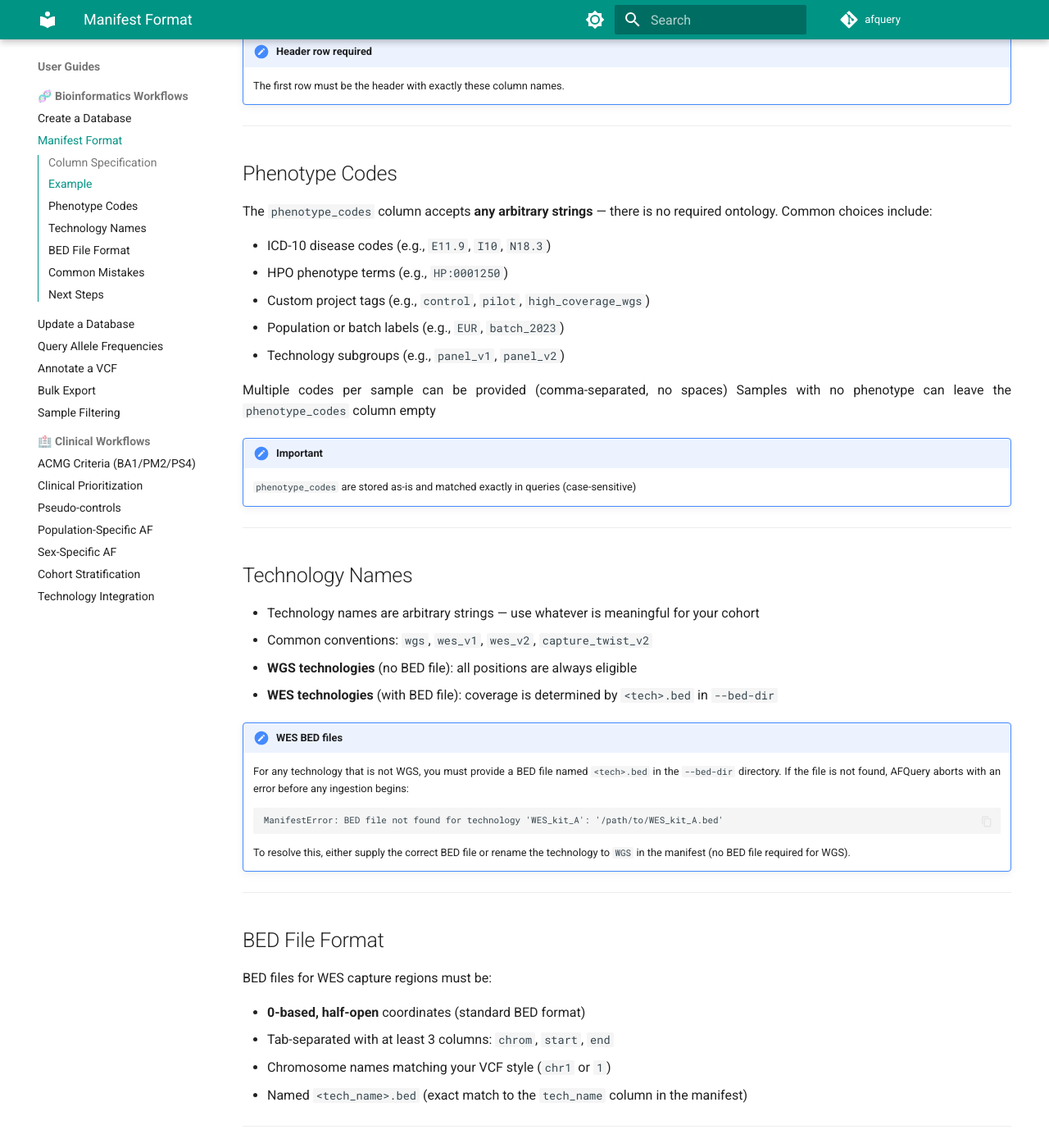
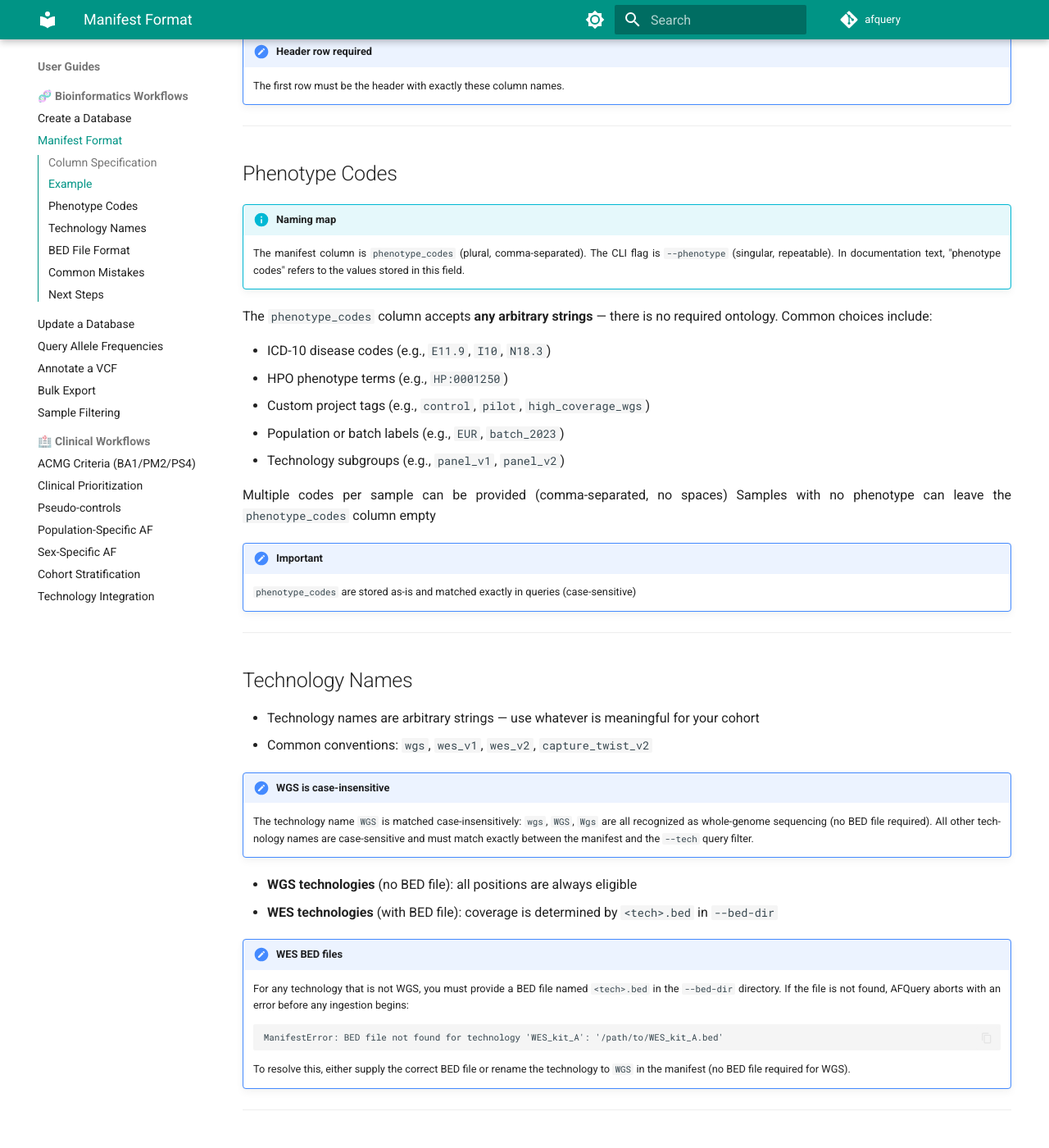
Before and after one commit to dlopez-bioinfo/afquery, an MkDocs documentation site: the page built from docs/guides/manifest-format.md, in a window 1280 px wide and 1400 px high, scrolled down 913 px. Shown: the whole window at 82% size. Built offline with MkDocs 1.6.1 and Material for MkDocs 9.7.7, drawn with Linux system fonts in a browser that asks for light colours; comment, search, counter and statistics services are not loaded.

Commit message:
docs: document WGS case-insensitivity and standardize terminology

```diff
--- a/docs/guides/manifest-format.md
+++ b/docs/guides/manifest-format.md
@@ -34,6 +34,9 @@ SAMP_005	/data/vcfs/SAMP_005.vcf.gz	female	wgs	E11.9,I10,N18.3
 
 ## Phenotype Codes
 
+!!! info "Naming map"
+    The manifest column is `phenotype_codes` (plural, comma-separated). The CLI flag is `--phenotype` (singular, repeatable). In documentation text, "phenotype codes" refers to the values stored in this field.
+
 The `phenotype_codes` column accepts **any arbitrary strings** — there is no required ontology. Common choices include:
 
 - ICD-10 disease codes (e.g., `E11.9`, `I10`, `N18.3`)
@@ -55,6 +58,10 @@ Samples with no phenotype can leave the `phenotype_codes` column empty
 
 - Technology names are arbitrary strings — use whatever is meaningful for your cohort
 - Common conventions: `wgs`, `wes_v1`, `wes_v2`, `capture_twist_v2`
+
+!!! note "WGS is case-insensitive"
+    The technology name `WGS` is matched case-insensitively: `wgs`, `WGS`, `Wgs` are all recognized as whole-genome sequencing (no BED file required). All other technology names are case-sensitive and must match exactly between the manifest and the `--tech` query filter.
+
 - **WGS technologies** (no BED file): all positions are always eligible
 - **WES technologies** (with BED file): coverage is determined by `<tech>.bed` in `--bed-dir`
 
```
Also changed, not shown: docs/getting-started/motivation.md (+2 -2 lines), docs/guides/sample-filtering.md (+3 -0 lines), docs/index.md (+1 -1 lines).
